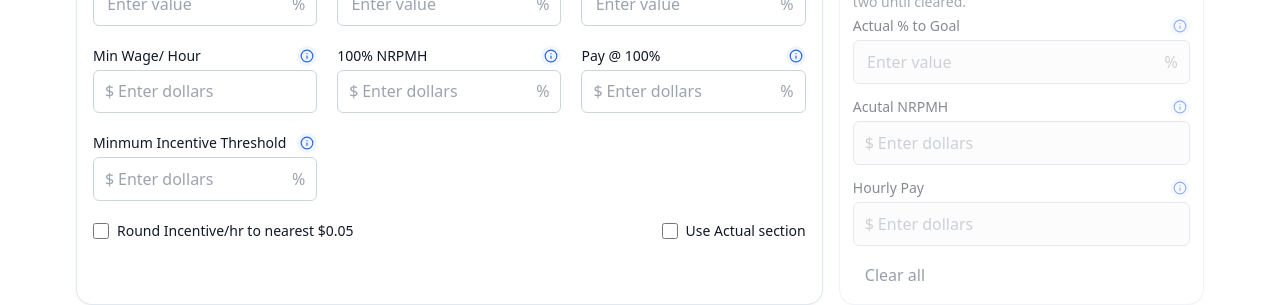
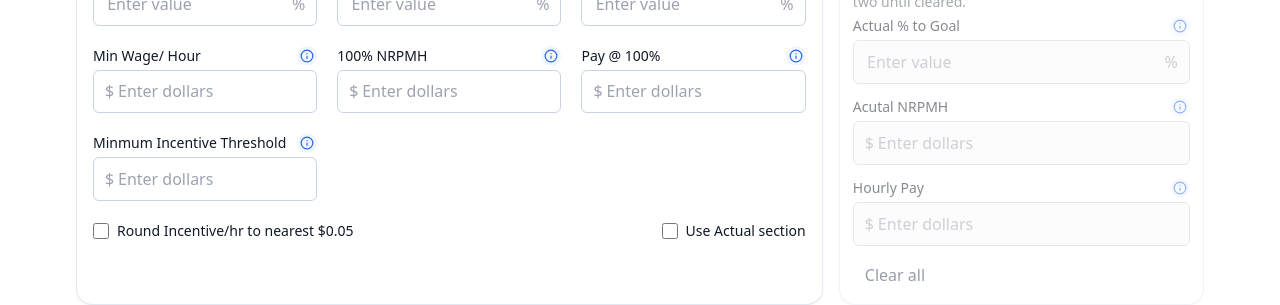
Before and after one commit to democapstone86/site-incentive-pay-plan, a React (Vite) app: page /practice-sipp-calculator in a window 1280 px wide. Shown: the part 315-620 px from the top of the page. Built offline with nearby package versions, Linux system fonts and the light colour scheme.

Commit message:
Hide % suffix when using currency (“Enter dollars”) inputs

```diff
--- a/src/pages/SippCalculator.tsx
+++ b/src/pages/SippCalculator.tsx
@@ -103,6 +103,7 @@ function NumberInput({
   [key: string]: any;
 }) {
   const isCurrency = prefix === "$";
+
   const clampMoney = (n: number) => {
     if (!Number.isFinite(n)) return 0;
     if (n < 0) return 0;
@@ -170,7 +171,7 @@ function NumberInput({
           step={step}
           className={`w-full border border-slate-300 rounded-md px-[0.825rem] py-[0.55rem] focus:outline-none focus:ring-2 focus:ring-blue-500 ${
             prefix ? "pl-6" : ""
-          } ${suffix ? "pr-8" : ""}`}
+          } ${!isCurrency && suffix ? "pr-8" : ""}`}
           value={display}
           onFocus={(e) => {
             setEditing(true);
@@ -208,7 +209,7 @@ function NumberInput({
           disabled={disabled}
           {...restInput}
         />
-        {suffix ? (
+        {!isCurrency && suffix ? (
           <span className="absolute inset-y-0 right-3 flex items-center text-gray-400">
             {suffix}
           </span>
```
